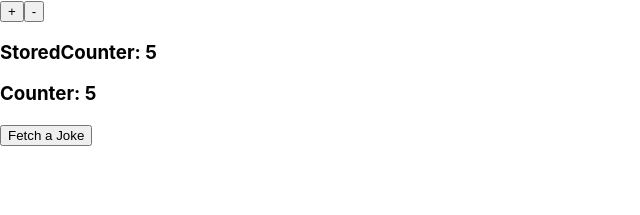
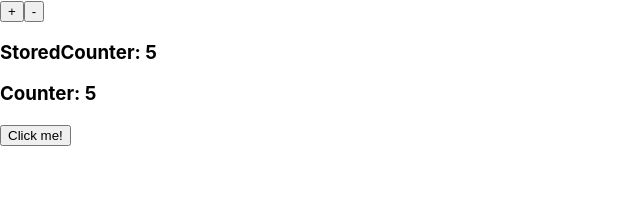
Before and after one commit to alek0329/React_template, a React (Create React App) app: page / in a window 1280 px wide. Shown: the top 215 px of the page, without its empty margins (0-640 px from the left). Built offline with nearby package versions, Linux system fonts and the light colour scheme.

Commit message:
Chuck api done

```diff
--- a/src/App.js
+++ b/src/App.js
@@ -1,21 +1,29 @@
 import React, { Component, useState, useEffect } from "react";
 import "./App.css";
-import Button from "./components/jokeFetch";
 
 const App = () => {
   const initNum = 5;
-  const [value, setValue] = React.useState("");
+  const [joke, setJoke] = useState();
 
   const fetchApi = () => {
     fetch("https://api.chucknorris.io/jokes/random")
-      .then((res) => res.json)
-      .then((data) => setValue(data.value));
-    console.log(fetchApi);
+      .then((res) => res.json())
+      .then((data) => {
+        setJoke(data.value);
+        console.log(joke);
+      });
   };
   return (
     <div>
       <Counter incrementor={initNum} />
-      {value === "" ? <Button callapi={fetchApi} /> : <p>{value}</p>}
+      <button
+        onClick={() => {
+          return fetchApi();
+        }}
+      >
+        Click me!
+      </button>
+      <h2>{joke}</h2>
     </div>
   );
 };
--- a/src/components/jokeFetch.jsx
+++ b/src/components/jokeFetch.jsx
@@ -1,7 +1,7 @@
 import React, { Component } from "react";
 
 const Button = (props) => {
-  return <button onClick={props.callapi}>Fetch a Joke</button>;
+  return <p>{props.Button.Joke}</p>;
 };
 
 export default Button;
```
Also changed, not shown: src/App (Aleksander’s MacBook Pro's conflicted copy 2021-11-07).js (deleted, +0 -57 lines), src/index (Aleksander’s MacBook Pro's conflicted copy 2021-11-07).js (deleted, +0 -17 lines), 1 other file (tests, documents, lock files or other folders).
